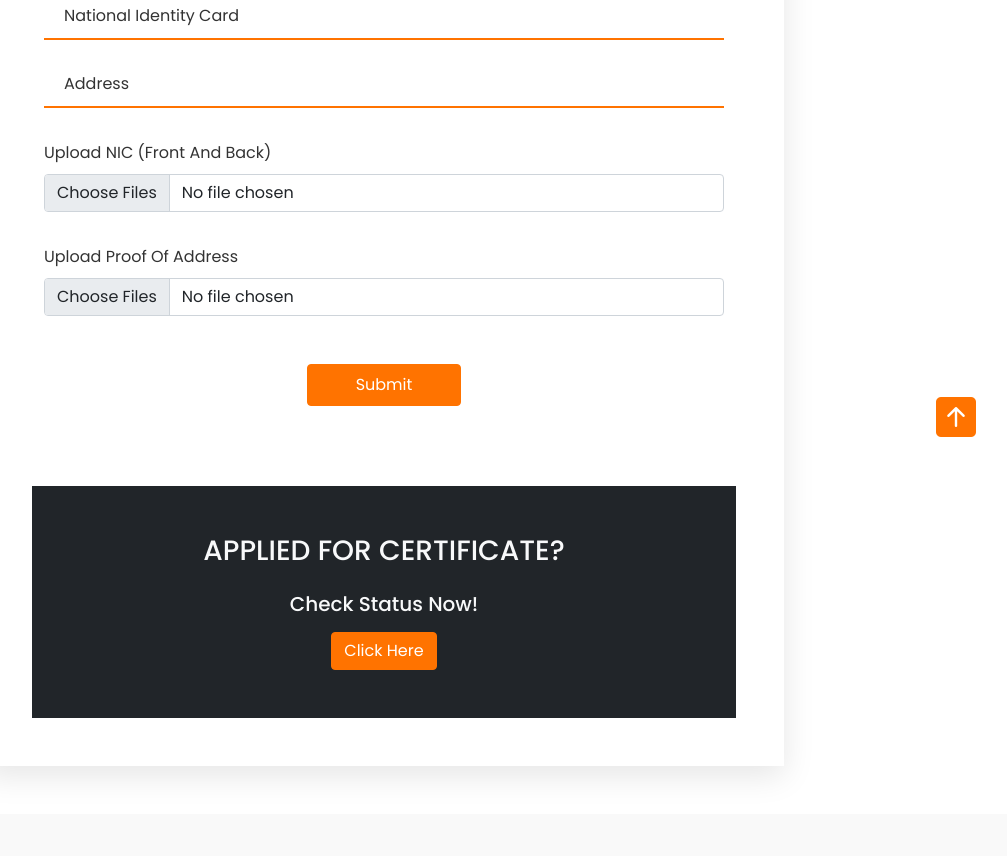
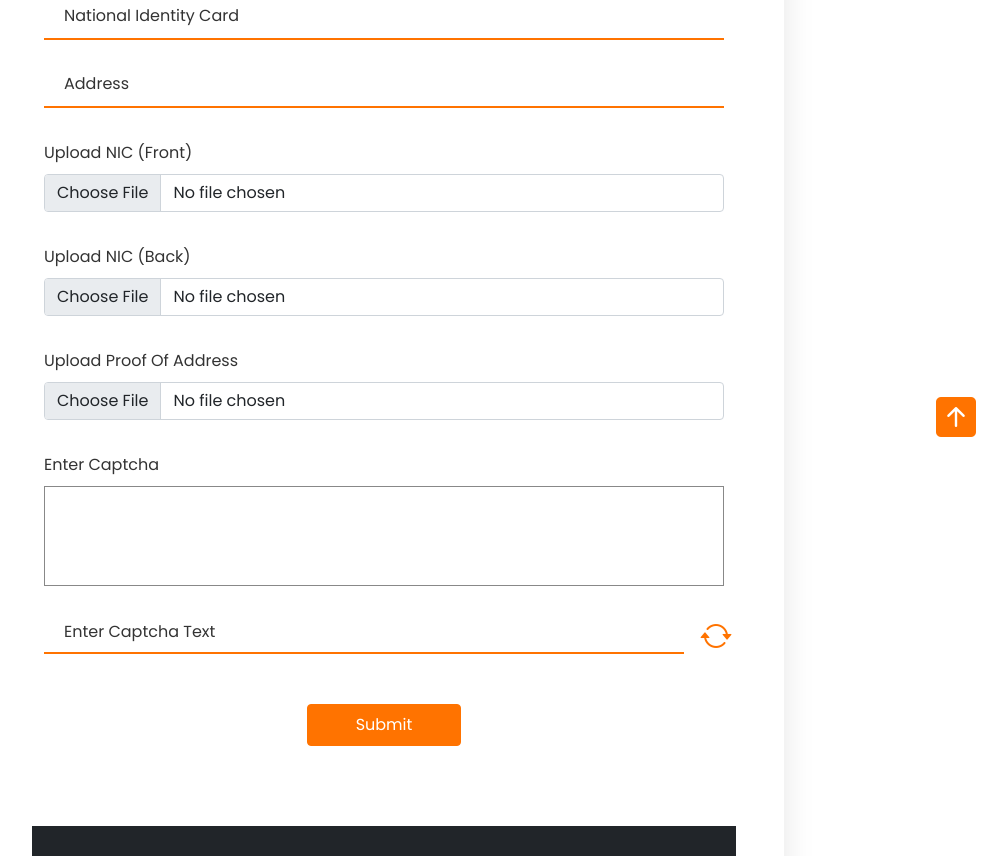
Before and after one commit to NimBuzz01/Grama-Check-Front-End-2.0, a plain HTML site: page user-portal.html in a window 1280 px wide. Shown: the part 310-1166 px from the top of the page, without its empty margins (256-1263 px from the left). Drawn offline with nearby package versions, Linux system fonts and the light colour scheme; some packages are replaced by stand-ins of ours; a script that the page names is missing.

Commit message:
added captcha and img script

```diff
--- a/scripts/user-portal.js
+++ b/scripts/user-portal.js
@@ -1,21 +1,58 @@
-/* Sweet Alerts */
+// Sweet Alerts
 const preLoadAlert = () => {
   Swal.fire({
     title: "Submitting...",
     text: "Please wait",
-      imageUrl: "https://www.epgdlaw.com/wp-content/uploads/2017/09/ajax-loader.gif",
-      showConfirmButton: true,
-      allowOutsideClick: false
+    imageUrl:
+      "https://www.epgdlaw.com/wp-content/uploads/2017/09/ajax-loader.gif",
+    showConfirmButton: false,
+    allowOutsideClick: false,
   }).then((result) => {
     if (result.isConfirmed) {
       reqTest();
     }
-      })
-
+  });
 
   const reqTest = () => {
     Swal.close();
-    Swal.fire(
-        'Request Submitted!'
-      )}
-}
+    Swal.fire("Request Submitted!");
+  };
+};
+
+// captcha functions
+// (function(){
+//   const fonts = ["cursive", "sans-serif","serif","monospace"];
+//   let captchaValue = "";
+//   function generateCaptcha(){
+//     let value = btoa(Math.random()*1000000000);
+//     value = value.substr(0, 5+Math.random()*5);
+//     captchaValue = value;
+//   }
+
+//   function setCaptcha() {
+//     let html = captchaValue.split("").map((char)=> {
+//       const rotate = -20 + Math.trunc(Math.random()*30);
+//       const font = Math.trunc(Math.random()*fonts.length);
+//       return `<span style="transform:rotate(${rotate}deg); font-family:${fonts[font]}; ">${char}</span>`;
+//     }).join("");
+//     document.querySelector(".captcha-preview").innerHTML = html;
+//   }
+//   function initCaptcha() {
+//     document.querySelector(".captcha-refresh").addEventListener("click", function(){
+//       generateCaptcha();
+//       setCaptcha();
+//     });
+//     generateCaptcha();
+//     setCaptcha();
+//   }
+//   initCaptcha();
+
+//   document.querySelector("#submit-btn-f").addEventListener("click",function(){
+//     let inputCaptchaValue = document.querySelector("#captcha-form").value;
+//     if(inputCaptchaValue === captchaValue) {
+//       Swal.fire("", "Logging In!!", "success");
+//     } else {
+//       Swal.fire("Invalid Captcha");
+//     }
+//   })
+// })();
--- a/user-portal.css
+++ b/user-portal.css
@@ -183,3 +183,23 @@
 .current-item .progress-count {
     color: #ff7300;
 }
+
+.captcha-preview {
+    color: #555;
+    width: 100%;
+    text-align: center;
+    height: 100px;
+    line-height: 40px;
+    letter-spacing: 8px;
+    border: 1px solid #888;
+    margin-bottom: 1em;
+
+}
+
+.captcha-refresh {
+    width: 40px;
+    border: none;
+    outline: none;
+    background: #fff;
+    cursor: pointer;
+}
--- a/user-portal.html
+++ b/user-portal.html
@@ -58,15 +58,30 @@
                 <label for="address" class="label">Address</label>
             </div>
             <div class="form-field">
-                <label for="formFileMultiple" class="form-label">Upload NIC (Front and Back)</label>
-                <input class="form-control" type="file" id="formFileMultiple" multiple>
+                <label for="nic-img-f" class="form-label">Upload NIC (Front)</label>
+                <input class="form-control" type="file" id="nic-img-f" accept="image/png, image/jpg">
             </div>
             <div class="form-field">
-                <label for="formFileMultiple" class="form-label">Upload Proof of Address</label>
-                <input class="form-control" type="file" id="formFileMultiple" multiple>
+                <label for="nic-img-b" class="form-label">Upload NIC (Back)</label>
+                <input class="form-control" type="file" id="nic-img-b" accept="image/png, image/jpg">
+            </div>
+            <div class="form-field">
+                <label for="address-image" class="form-label">Upload Proof of Address</label>
+                <input class="form-control" type="file" id="address-image" accept="image/png, image/jpg">
+            </div>
+            <div class="form-field" id="captcha">
+                <label for="captcha-input" class="form-label">Enter Captcha</label>
+                <div class="captcha-preview"></div>
+                <div class="form-field d-flex">
+                    <input onkeyup="this.setAttribute('value', this.value);" value="" id="captcha-form" class="input-text"
+                    type="text" name="">
+                    <label for="captcha-form" class="label">Enter Captcha Text</label>
+                    <button class="captcha-refresh"><i class="bi bi-arrow-repeat h2 p-3"
+                            style="color: #ff7300;"></i></button>
+                </div>
             </div>
             <div class="form-field" id="submit-btn">
-                <button class="btn btn-primary mt-3 px-5 py-2" onclick="preLoadAlert()">Submit</button>
+                <button class="btn btn-primary mt-3 px-5 py-2" id="submit-btn-f" onclick="preLoadAlert()">Submit</button>
             </div>
         </div>
         <article class="bg-dark text-light p-5 text-center text-c">
```
Also changed, not shown: scripts/app.js (added, +26 -0 lines), scripts/key.json (added, +12 -0 lines). Lines whose indentation alone changed are shown as unchanged.
